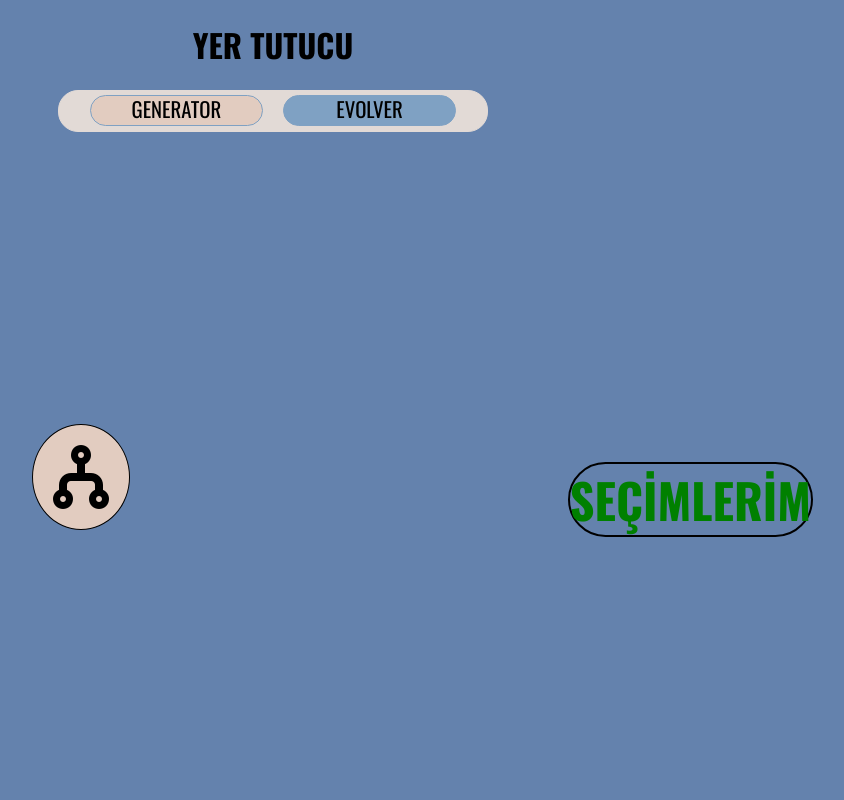
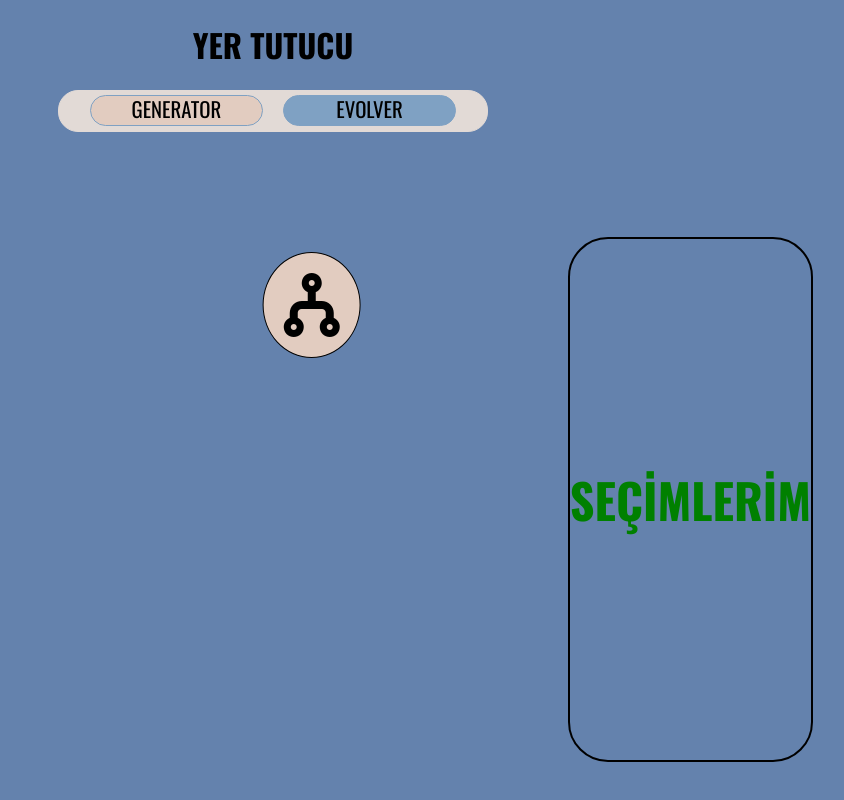
Before and after one commit to DenizSoyhan/Tibiki-TurkishWordGenerator, a plain HTML site: page index.html in a window 1280 px wide. Both pictures are taken after a click on the element "EVOLVER". Shown: the whole page, without its empty margins (367-1211 px from the left). Drawn offline with nearby package versions, Linux system fonts and the light colour scheme.

Commit message:
evolver sayfasındaki 1 bug temizlendi. button artık yerinde sabit ve sepet dinamik olarak genişliyor

```diff
--- a/index.html
+++ b/index.html
@@ -48,7 +48,7 @@
 
                 </div>
 
-                <div class="finalChosenWords"><!-- BUG: KELİME EKLEDİKÇE EvolveBigContainer height artıyor ve içindekiler hareket ediyor-->
+                <div class="finalChosenWords">
                     <h1 id="seçimlerim">SEÇİMLERİM</h1>
                 </div>
 
--- a/style.css
+++ b/style.css
@@ -72,12 +72,7 @@ header {
     justify-content: center;
 
 }
-.EvolvebigContainer{
-    display: flex;
-    align-items: center;
 
-
-}
 
 @keyframes fadeInUp {
     from {
@@ -331,6 +326,11 @@ header {
 
                         /* EVOLVER DIV START*/
 
+.EvolvebigContainer{
+    display: flex;
+
+}
+
 .toBeEvolvedContainer{
     display: grid;
     grid-template-columns: repeat(2, 1fr); /* 2 columns */
@@ -465,13 +465,17 @@ li{
 
 
 #mixButtonContainer{
+    position: fixed;
+
+    left: 630px;
+    bottom: 450px;
     animation: .5s forwards fadeInUp2;
     display: flex;
     align-items: center;
     justify-content: center;
     margin-bottom: 30px;
 
-    transform: translate(-15%, -300px);
+
 
 
 }
@@ -497,8 +501,6 @@ li{
     border-radius: 50%;
     background-color: #e2ccc0;
 
-    transition: .3s;
-    animation: .5s forwards fadeIn;
     cursor: pointer;
 }
 
```
Also changed, not shown: main.js (+10 -0 lines). Lines whose indentation alone changed are shown as unchanged.
